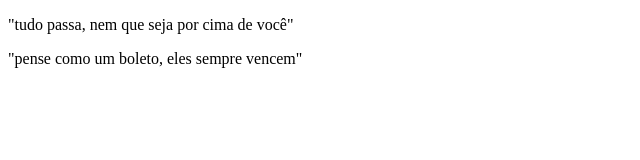
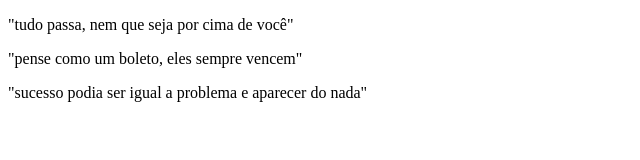
Before and after one commit to VictorAkiMae/bootcamp_proj_cap1, a plain HTML site: page index.html in a window 1280 px wide. Shown: the whole page, without its empty margins (0-640 px from the left). Drawn offline with Linux system fonts and the light colour scheme.

Commit message:
Frase motivacional 3

```diff
--- a/index.html
+++ b/index.html
@@ -8,5 +8,6 @@
 <body>
     <p>"tudo passa, nem que seja por cima de você"</p>
     <p>"pense como um boleto, eles sempre vencem"</p>
+    <p>"sucesso podia ser igual a problema e aparecer do nada"</p>
 </body>
 </html>
```
